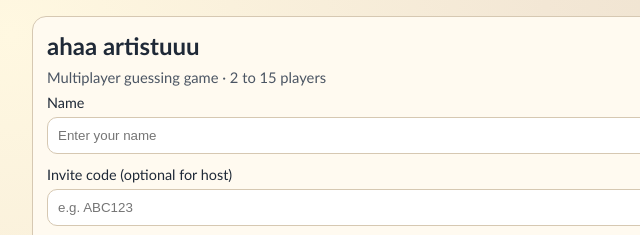
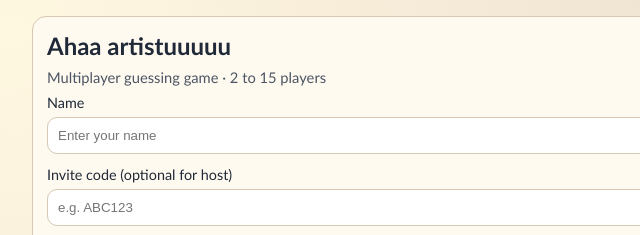
Before and after one commit to Teamsplitit/ahaa-artistuuuuu, a website: page public/index.html in a window 1280 px wide. Shown: the top 235 px of the page, 244-884 px from the left. Drawn offline with nearby package versions, Linux system fonts and the light colour scheme; no server answers.

Commit message:
Capitalize

```diff
--- a/public/index.html
+++ b/public/index.html
@@ -3,13 +3,13 @@
   <head>
     <meta charset="UTF-8" />
     <meta name="viewport" content="width=device-width, initial-scale=1.0" />
-    <title>ahaa artistuuu</title>
+    <title>Ahaa artistuuuuu</title>
     <link rel="stylesheet" href="/styles.css" />
   </head>
   <body>
     <main class="app">
       <section id="homeView" class="card">
-        <h1>ahaa artistuuu</h1>
+        <h1>Ahaa artistuuuuu</h1>
         <p class="sub">Multiplayer guessing game · 2 to 15 players</p>
 
         <label>Name</label>
```
